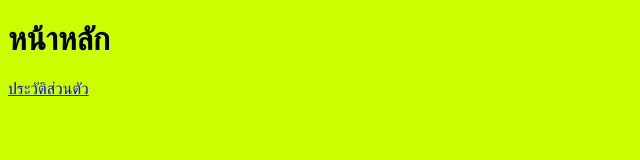
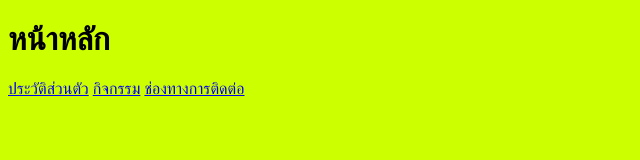
Before and after one commit to 14861-source/portfolio, a plain HTML site: page index.html in a window 1280 px wide. Shown: the whole page, without its empty margins (0-640 px from the left). Drawn offline with Linux system fonts and the light colour scheme.

Commit message:
Update index.html

```diff
--- a/index.html
+++ b/index.html
@@ -6,5 +6,7 @@
 <body bgcolor="#CCFF00">
 <h1>หน้าหลัก</h1>
 <a href="profile.html">ประวัติส่วนตัว</a>
+<a href="profile.html">กิจกรรม</a>
+<a href="profile.html">ช่องทางการติดต่อ</a>
 </body>
 </html>
```
